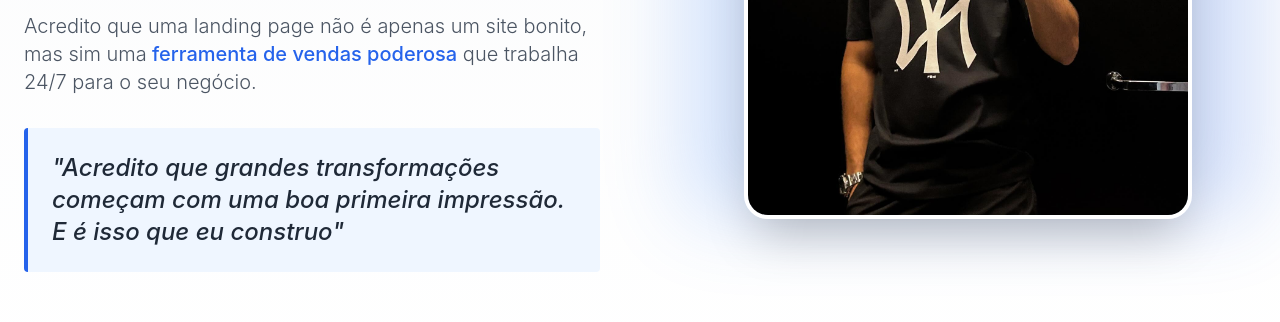
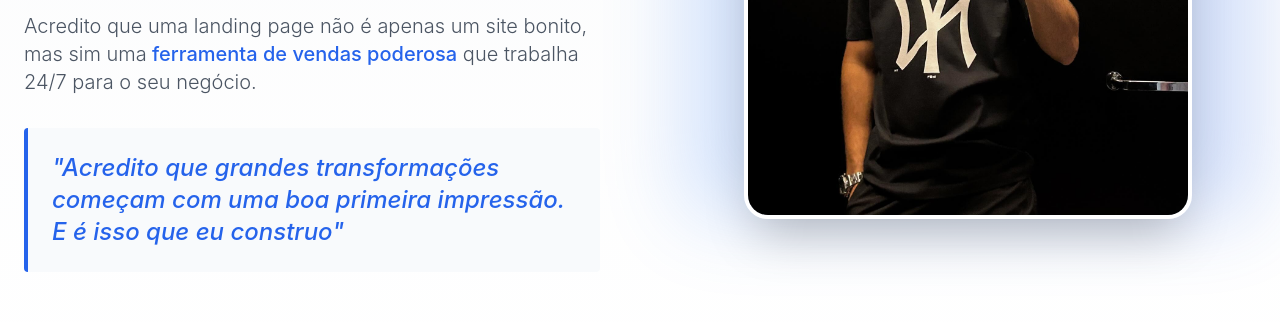
Before and after one commit to LUISFELIPE01010/studio-lf-landing, a React (Vite) app: page / in a window 1280 px wide. Shown: the part 1320-1642 px from the top of the page. Built offline with nearby package versions, Linux system fonts and the light colour scheme.

Commit message:
Visual edit in Lovable
Edited UI in Lovable

```diff
--- a/src/components/AboutSection.tsx
+++ b/src/components/AboutSection.tsx
@@ -32,8 +32,8 @@ const AboutSection = () => {
               </p>
             </div>
 
-            <blockquote className="mt-8 p-6 bg-blue-50 border-l-4 border-blue-600 rounded-sm">
-              <p className="text-xl md:text-2xl font-sf font-medium text-gray-800 italic">
+            <blockquote className="mt-8 p-6 border-l-4 border-blue-600 rounded-sm bg-slate-50">
+              <p className="text-xl md:text-2xl font-sf font-medium italic text-blue-600">
                 "Acredito que grandes transformações começam com uma boa primeira impressão. E é isso que eu construo"
               </p>
             </blockquote>
```
